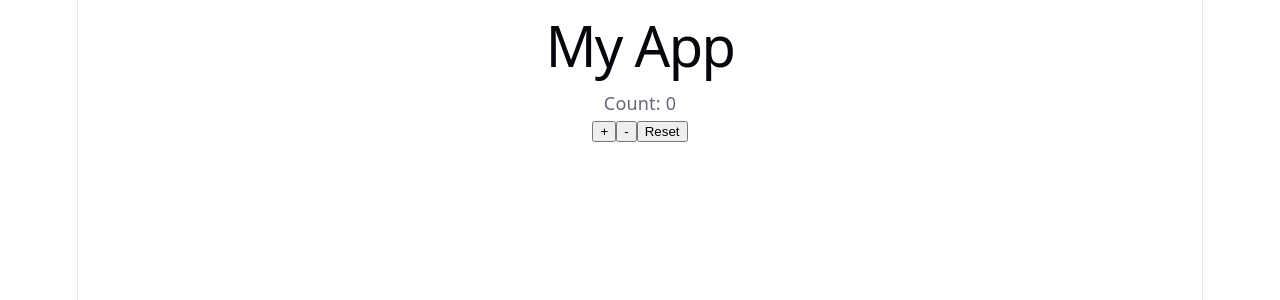
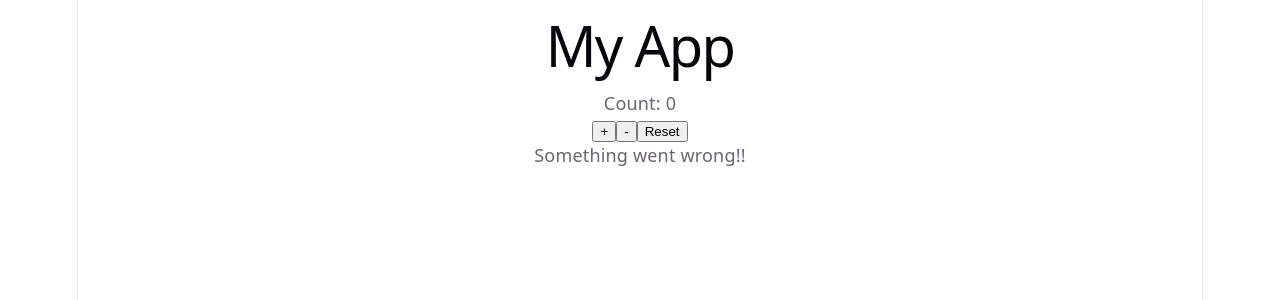
Before and after one commit to prabhakarlainipg/coding-practice, a React (Vite) app in the folder react/my-react-app/: page / in a window 1280 px wide. Shown: the top 300 px of the page. Built offline with nearby package versions, Linux system fonts and the light colour scheme.

Commit message:
react react error boundary

```diff
--- a/react/my-react-app/package.json
+++ b/react/my-react-app/package.json
@@ -11,7 +11,8 @@
   },
   "dependencies": {
     "react": "^19.2.8",
-    "react-dom": "^19.2.8"
+    "react-dom": "^19.2.8",
+    "react-error-boundary": "^6.1.2"
   },
   "devDependencies": {
     "@babel/core": "^7.29.7",
--- a/react/my-react-app/src/App.tsx
+++ b/react/my-react-app/src/App.tsx
@@ -2,8 +2,10 @@
 //import {Counter} from "./components/State.tsx";
 //import {UnControlledComp} from "./components/UnControlledComp.tsx";
 //import {ClassCompCounter} from "./components/ReactCalssComp.tsx";
+import { ErrorBoundary } from "react-error-boundary";
 
 import {ReducerCounter} from "./components/ReducerCounter.tsx";
+import {ErrorComp} from "./components/ErrorComp.tsx";
 
 function App() {
   return (
@@ -20,6 +22,10 @@ function App() {
       <ClassCompCounter/>
 */}
           <ReducerCounter/>
+          <ErrorBoundary fallback={<div>Something went wrong!!</div>}>
+              <ErrorComp/>
+          </ErrorBoundary>
+
       </div>
   );
 }
--- /dev/null
+++ b/react/my-react-app/src/components/ErrorComp.tsx
@@ -0,0 +1,5 @@
+export function ErrorComp() {
+    throw new Error("Component crashed");
+
+    return <div>This will not render</div>;
+}
```
Also changed, not shown: 1 other file (tests, documents, lock files or other folders).
